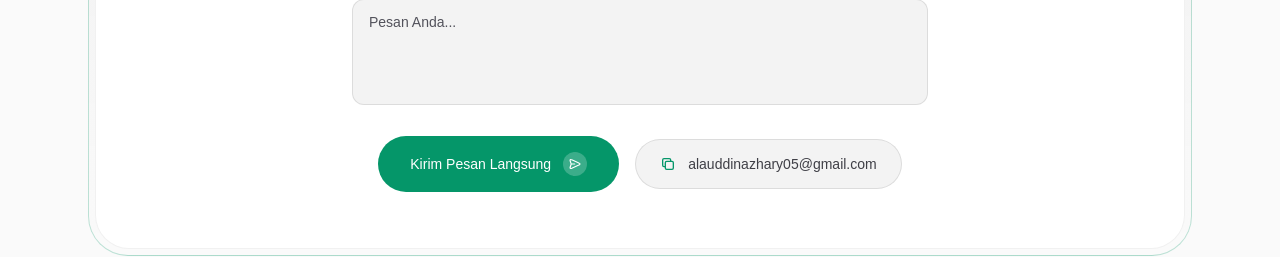
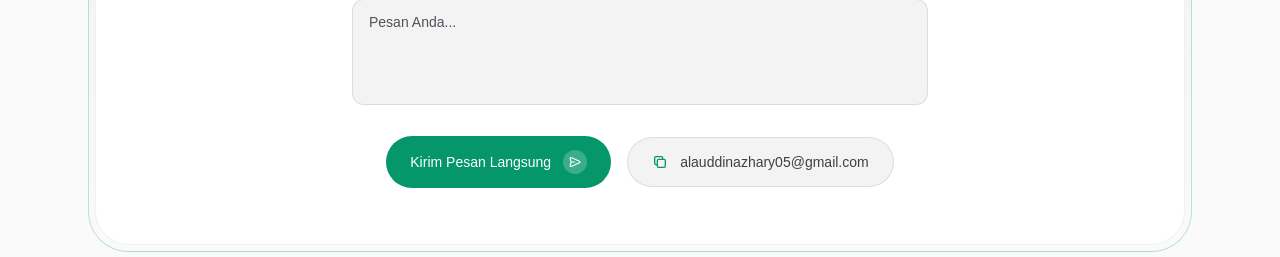
Before and after one commit to aldnazr/portofoliov2, a Next.js app: page / in a window 1280 px wide. Shown: the part 4198-4455 px from the top of the page. Built offline with nearby package versions, Linux system fonts and the light colour scheme; a web font is replaced by a local one.

Commit message:
style(contact): revert submit button to default size
Remove size="lg" prop from contact form submit button. Match default button dimensions.

```diff
--- a/components/contact-section.tsx
+++ b/components/contact-section.tsx
@@ -121,7 +121,6 @@ export default function ContactSection() {
               <Button
                 type="submit"
                 disabled={isSending}
-                size="lg"
                 className="w-full sm:w-auto"
               >
                 <span>
```
